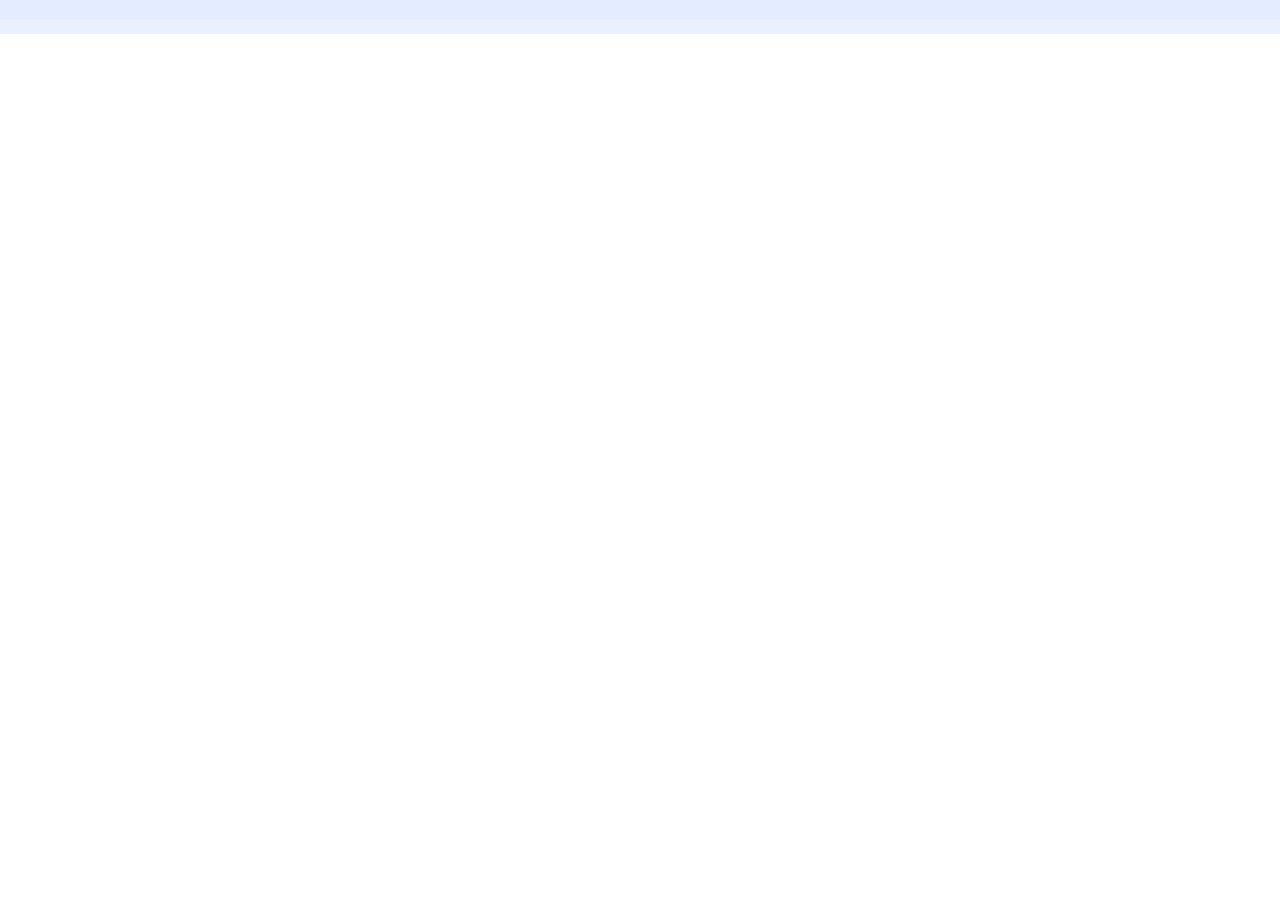
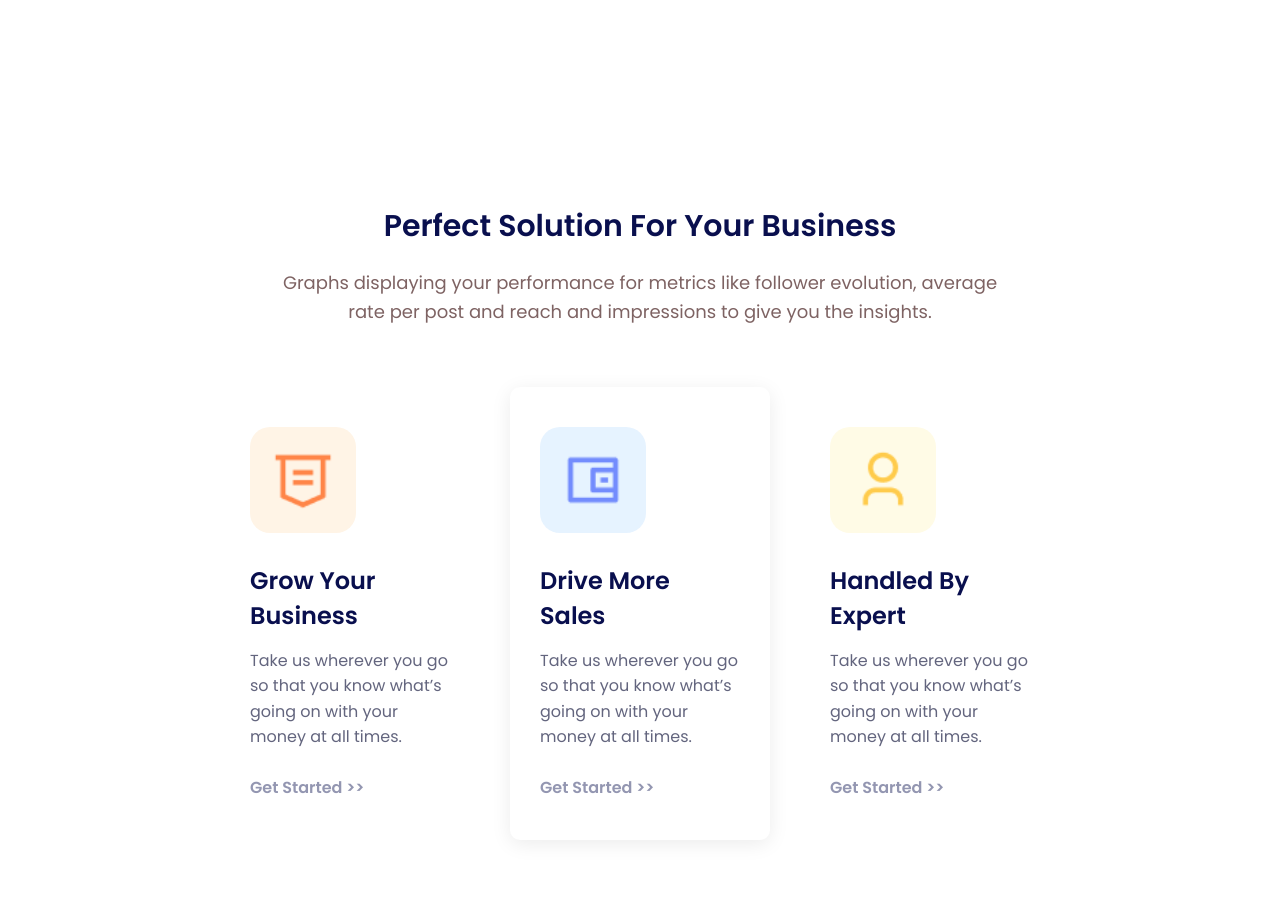
Before and after one commit to niing85/HTML-CSS-Mini-Project-01, a plain HTML site: page index.html in a window 1280 px wide. Shown: the part 875-1795 px from the top of the page. Before the commit the page ends 909 px from the top, so only its background shows below. Drawn offline with Linux system fonts and the light colour scheme.

Commit message:
Feat: add content PerfectSolution and chang header style

```diff
--- a/index.html
+++ b/index.html
@@ -5,6 +5,7 @@
     <meta name="viewport" content="width=device-width, initial-scale=1.0">
     <title> HTML Project</title>
     <link rel="stylesheet" href="style/HeaderStyle.css">
+    <link rel="stylesheet" href="style/PerfectSolution.css">
     <link rel="preconnect" href="https://fonts.googleapis.com">
 <link rel="preconnect" href="https://fonts.gstatic.com" crossorigin>
 <link href="https://fonts.googleapis.com/css2?family=Poppins:ital,wght@0,100;0,200;0,300;0,400;0,500;0,600;0,700;0,800;0,900;1,100;1,200;1,300;1,400;1,500;1,600;1,700;1,800;1,900&display=swap" rel="stylesheet">
@@ -77,5 +78,35 @@
             <img src="/icon/brand-04.png" alt="Logo">
         </section>
     </header>
+    <section class="PerfectSolution">
+        <h2>Perfect Solution For Your Business</h2>
+        <p>Graphs displaying your performance for metrics like follower evolution, average rate per post and reach and impressions to give you the insights.</p>
+        <div class="PerfectSolution-boxwrap">
+            <div class="PerfectSolution-box-1">
+                <div>
+                    <img src="/icon/Framebill.png" alt="">
+                </div>
+                <p>Grow Your Business</p>
+                <p>Take us wherever you go so that you know what’s going on with your money at all times.</p>
+                <button>Get Started >></button>
+            </div>
+            <div class="PerfectSolution-box-2">
+                <div>
+                    <img src="/icon/Framewealth.png" alt="">
+                </div>
+                <p>Drive More Sales</p>
+                <p>Take us wherever you go so that you know what’s going on with your money at all times.</p>
+                <button>Get Started >></button>
+            </div>
+            <div class="PerfectSolution-box-3">
+                <div>
+                    <img src="/icon/Framepeople.png" alt="">
+                </div>
+                <p>Handled By Expert</p>
+                <p>Take us wherever you go so that you know what’s going on with your money at all times.</p>
+                <button>Get Started >></button>
+            </div>
+        </div>
+    </section>
 </body>
 </html>
--- a/style/HeaderStyle.css
+++ b/style/HeaderStyle.css
@@ -13,9 +13,9 @@
   }
 
 html{
-    background: linear-gradient(0deg, #E4ECFF, #EAF0FF);
+    background: linear-gradient(180deg,rgba(225, 232, 252, 1) 0%, rgba(255, 255, 255, 1) 32%, rgba(255, 255, 255, 1) 100%);
     color: rgb(0, 0, 0);
-    margin: 35px 100px 15px 100px;
+    margin: 0px 100px 0px 100px;
 }
 
 .navbar{
@@ -147,7 +147,7 @@ nav{
 .header-noti-01{
     position: absolute;
     top: -30px;
-    right: 500px;
+    right: 450px;
     z-index: 3;
     display: flex;
     flex-direction: column;
@@ -194,8 +194,8 @@ nav{
 
 .header-noti-02{
     position: absolute;
-    top: 200px;
-    right: 20px;
+    top: 250px;
+    right: 15px;
     z-index: 3;
     display: flex;
     align-items: center;
@@ -246,7 +246,7 @@ nav{
 .header-noti-03{
     position: absolute;
     bottom: -30px;
-    left: 10%;
+    left: 8%;
     z-index: 3;
     display: flex;
     align-items: center;
@@ -276,19 +276,20 @@ nav{
 }
 
 .header-noti-03 div p:first-child{
-    font-weight: 600;
-    color: #090F4E;
+    font-size: 13px;
+    font-weight: 500;
+    color: #858A8F;
 }
 
 .header-noti-03 div p:last-child{
-    font-weight: 400;
-    color: #63657E;
+    font-size: 14px;
+    font-weight: 600;
+    color: #333333;
     font-size: 11px;
 }
 
 .header-footer{
     display: flex;
     justify-content: space-around;
-    margin-top: 100px;
-    margin-bottom: 100px;
+    margin: 200px 200px 100px 200px;
 }
--- /dev/null
+++ b/style/PerfectSolution.css
@@ -0,0 +1,116 @@
+.PerfectSolution{
+    padding: 80px 120px;
+    max-width: 1400px;
+    margin: 0 auto;
+}
+
+.PerfectSolution h2{
+    font-weight: 600;
+    font-size: 30px;
+    color: #090F4E;
+    text-align: center;
+    margin: 40px 0px 20px 0px;
+}
+
+.PerfectSolution > p{
+    font-weight: 400;
+    font-size: 18px;
+    color: #7e6363;
+    text-align: center;
+    margin: 0 auto 60px auto;
+    max-width: 750px;
+    line-height: 1.6;
+}
+
+.PerfectSolution-boxwrap{
+    display: flex;
+    justify-content: space-between;
+    gap: 30px;
+}
+
+.PerfectSolution-box-2{
+    flex: 1;
+    background-color: #ffffff;
+    border-radius: 10px;
+    padding: 40px 30px;
+    box-shadow: 0 4px 20px rgba(0, 0, 0, 0.08);
+    display: flex;
+    flex-direction: column;
+    align-items: flex-start;
+}
+
+
+.PerfectSolution-box-1,
+.PerfectSolution-box-3{
+    flex: 1;
+    background-color: #ffffff;
+    border-radius: 10px;
+    padding: 40px 30px;
+    display: flex;
+    flex-direction: column;
+    align-items: flex-start;
+}
+
+.PerfectSolution-box-1 div,
+.PerfectSolution-box-2 div,
+.PerfectSolution-box-3 div{
+    width: 106px;
+    height: 106px;
+    border-radius: 20px;
+    display: flex;
+    align-items: center;
+    justify-content: center;
+    margin-bottom: 30px;
+}
+
+.PerfectSolution-box-1 div{
+    background-color: #FFF4E6;
+}
+
+.PerfectSolution-box-2 div{
+    background-color: #E6F3FF;
+}
+
+.PerfectSolution-box-3 div{
+    background-color: #FFFBE6;
+}
+
+.PerfectSolution-box-1 div img,
+.PerfectSolution-box-2 div img,
+.PerfectSolution-box-3 div img{
+    width: 60px;
+    height: 60px;
+    object-fit: contain;
+}
+
+.PerfectSolution-box-1 > p:first-of-type,
+.PerfectSolution-box-2 > p:first-of-type,
+.PerfectSolution-box-3 > p:first-of-type{
+    font-weight: 600;
+    font-size: 24px;
+    color: #090F4E;
+    margin: 0 0 15px 0;
+}
+
+.PerfectSolution-box-1 > p:last-of-type,
+.PerfectSolution-box-2 > p:last-of-type,
+.PerfectSolution-box-3 > p:last-of-type{
+    font-weight: 400;
+    font-size: 16px;
+    color: #63657E;
+    line-height: 1.6;
+    margin: 0 0 25px 0;
+    flex-grow: 1;
+}
+
+.PerfectSolution-box-1 button,
+.PerfectSolution-box-2 button,
+.PerfectSolution-box-3 button{
+    background: none;
+    border: none;
+    color: rgba(40, 45, 100, 0.5);
+    font-weight: 600;
+    font-size: 16px;
+    cursor: pointer;
+    padding: 0;
+}
```
Also changed, not shown: icon/Framebill.png (added), icon/Framepeople.png (added), icon/Framewealth.png (added).
